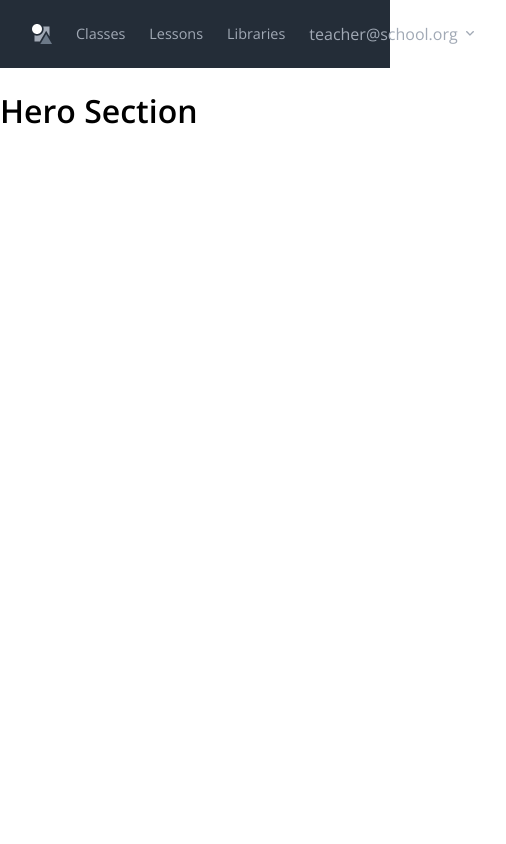
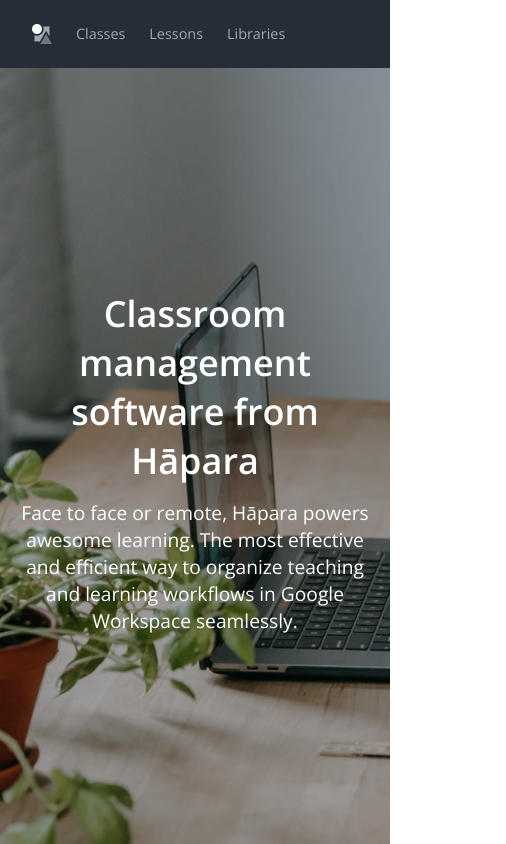
Before and after one commit to RupiSadhra/hapara_test, a React (Create React App) app: page / in a window 390 px wide. Shown: the whole page, 506 px wide, since content can reach past the window. Built offline with nearby package versions, Linux system fonts and the light colour scheme.

Commit message:
Home Hero Section made responsive

```diff
--- a/src/index.css
+++ b/src/index.css
@@ -3,7 +3,7 @@
 body {
   margin: 0;
   padding: 0;
-  width: 100%;
+  max-width: 100%;
   font-family: "Open Sans", sans-serif;
   overflow-x: hidden;
 }
@@ -11,6 +11,9 @@
   display: flex;
   justify-content: center;
   align-items: center;
+}
+.col {
+  flex-direction: column;
 }
 .navbar {
   width: 100%;
@@ -58,6 +61,7 @@
   justify-content: flex-start;
   align-items: center;
   overflow: hidden;
+  z-index: 9999;
 }
 .dropdown-container li {
   padding: 0.8rem 2rem;
@@ -75,3 +79,49 @@
 .logo {
   margin-right: 1.5rem;
 }
+.hero-section {
+  width: 100vw;
+  height: 92vh;
+  background-image: url("../src/images/heroImage.jpg");
+  background-repeat: no-repeat;
+  background-size: cover;
+  position: relative;
+}
+.hero-text {
+  font-size: 2.5rem;
+  color: #fff;
+  position: absolute;
+  top: 50%;
+  left: 50%;
+  transform: translate(-50%, -50%);
+  width: 50%;
+  height: 50%;
+  z-index: 99;
+  text-align: center;
+}
+.hero-text p {
+  font-size: 1.5rem;
+  margin-top: -1rem;
+}
+.overlay {
+  position: absolute;
+  top: 0;
+  left: 0;
+  width: 100%;
+  height: 100%;
+  background-color: #000;
+  opacity: 0.3;
+}
+@media (max-width: 576px) {
+  .hero-text {
+    width: 90%;
+    height: 90%;
+    font-size: 1.5rem;
+  }
+  .hero-text p {
+    font-size: 1.2rem;
+  }
+  .menu-right {
+    display: none;
+  }
+}
--- a/src/pages/home/HeroSection.js
+++ b/src/pages/home/HeroSection.js
@@ -3,7 +3,17 @@
 const HeroSection = () => {
   return (
     <>
-      <h1>Hero Section</h1>
+      <div className="hero-section centered">
+        <section className="hero-text centered col">
+          <h1>Classroom management software from Hāpara</h1>
+          <p>
+            Face to face or remote, Hāpara powers awesome learning. The most
+            effective and efficient way to organize teaching and learning
+            workflows in Google Workspace seamlessly.
+          </p>
+        </section>
+        <div className="overlay"></div>
+      </div>
     </>
   );
 };
```
Also changed, not shown: src/images/hero-image.jpg (added), src/images/heroImage.jpg (added).
